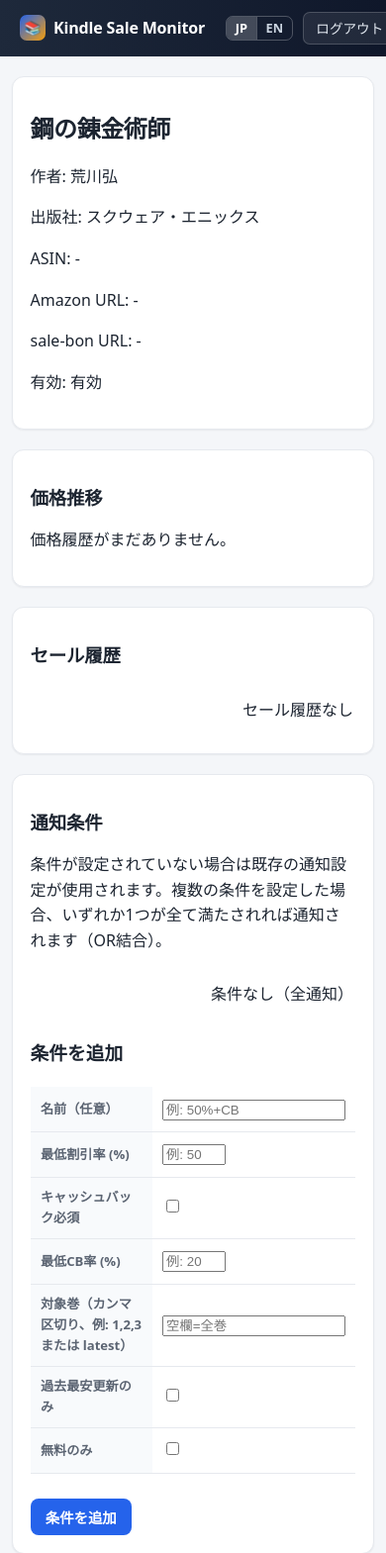
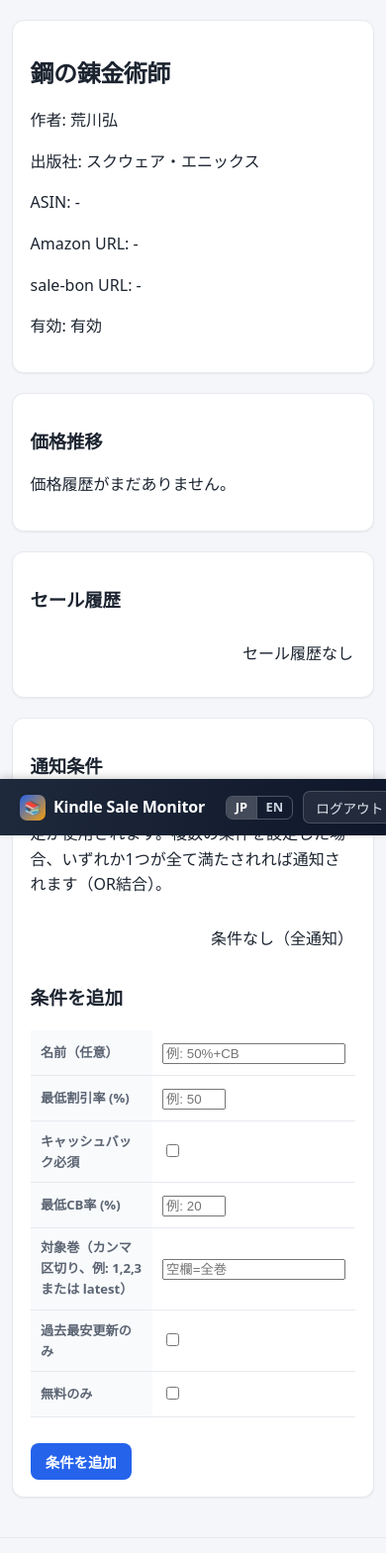
Before and after one commit to sota1111/kindle-sale-monitor, a FastAPI app: page /books/1 in a window 390 px wide; the page is wider, and only the part inside the window is pictured. Shown: the top 1569 px of that part at 99% size. Run offline with FastAPI, Linux system fonts and the light colour scheme; the visitor is signed in with stand-in values (Sample User, id 1); data that the repository does not hold is empty.

Commit message:
feat(SOT-1166): kindle-sale-monitor のスマホでナビを画面下部に固定
スマホ幅(≤700px)でnavをfixed bottomバー化し、body下部paddingで
コンテンツが隠れないようにした。デスクトップ(sticky top)は不変。

Co-Authored-By: Claude Opus 4.8 <noreply@anthropic.com>

```diff
--- a/app/templates/base.html
+++ b/app/templates/base.html
@@ -86,7 +86,10 @@
         @media (max-width: 700px) {
             main { padding: 1.25rem .75rem; }
             .card { padding: 1.1rem; }
-            nav { gap: .15rem; }
+            /* Mobile: move the nav menu to the bottom of the screen (fixed bottom bar). */
+            nav { position: fixed; top: auto; bottom: 0; left: 0; right: 0; gap: .15rem;
+                  box-shadow: 0 -2px 8px rgba(0,0,0,.18); }
+            body { padding-bottom: 60px; }
             /* Stacked-card tables: on mobile, collapse each row into a vertical
                "label: value" card so no horizontal scrolling is required.
                Desktop layout is unchanged. */
```
